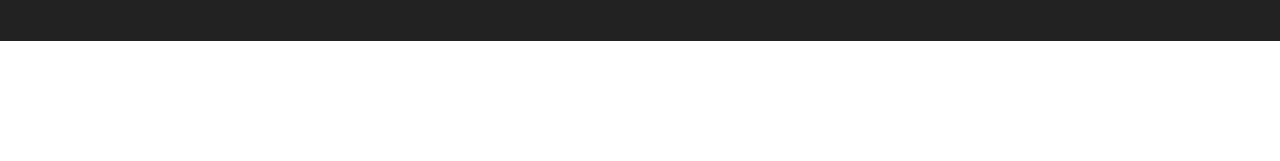
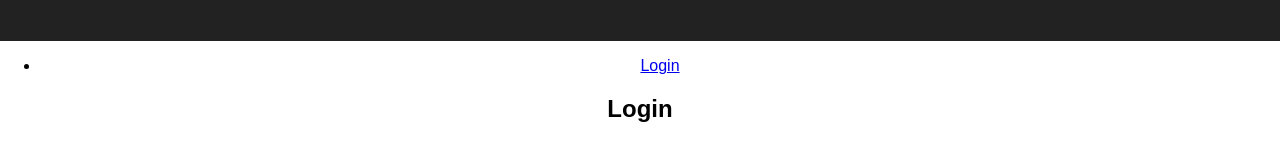
Before and after one commit to rkiang/pc-it-together-react, a React (Create React App) app: page / in a window 1280 px wide. Shown: the part 149-310 px from the top of the page. Built offline with nearby package versions, Linux system fonts and the light colour scheme.

Commit message:
added login page and installed router

```diff
--- a/package.json
+++ b/package.json
@@ -4,8 +4,10 @@
   "private": true,
   "dependencies": {
     "npm": "^5.7.1",
+    "query-string": "^5.1.0",
     "react": "^16.2.0",
     "react-dom": "^16.2.0",
+    "react-router-dom": "^4.2.2",
     "react-scripts": "1.1.1"
   },
   "scripts": {
--- a/src/App.js
+++ b/src/App.js
@@ -1,6 +1,10 @@
 import React, { Component } from 'react';
+import { BrowserRouter as Router, Route, Switch, Link } from 'react-router-dom';
 import logo from './images/PCitTogetherLogo.png';
 import './App.css';
+
+// pages
+import Login from './pages/Login/Login';
 
 class App extends Component {
   render() {
@@ -10,7 +14,16 @@ class App extends Component {
           <img src={logo} className="App-logo" alt="logo" />
           <h1 className="App-title">PC It Together</h1>
         </header>
-
+        <Router>
+          <div className="Links">
+            <ul>
+              <li><Link to='/'>Login</Link></li>
+            </ul>
+            <Switch>
+              <Route exact path='/' component={Login} />
+            </Switch>
+          </div>
+        </Router>
       </div>
     );
   }
--- /dev/null
+++ b/src/pages/Login/Login.js
@@ -0,0 +1,9 @@
+import React from 'react';
+
+const Login = () => (
+    <div>
+        <h2>Login</h2>
+    </div>
+);
+
+export default Login;
```
Also changed, not shown: 1 other file (tests, documents, lock files or other folders).
